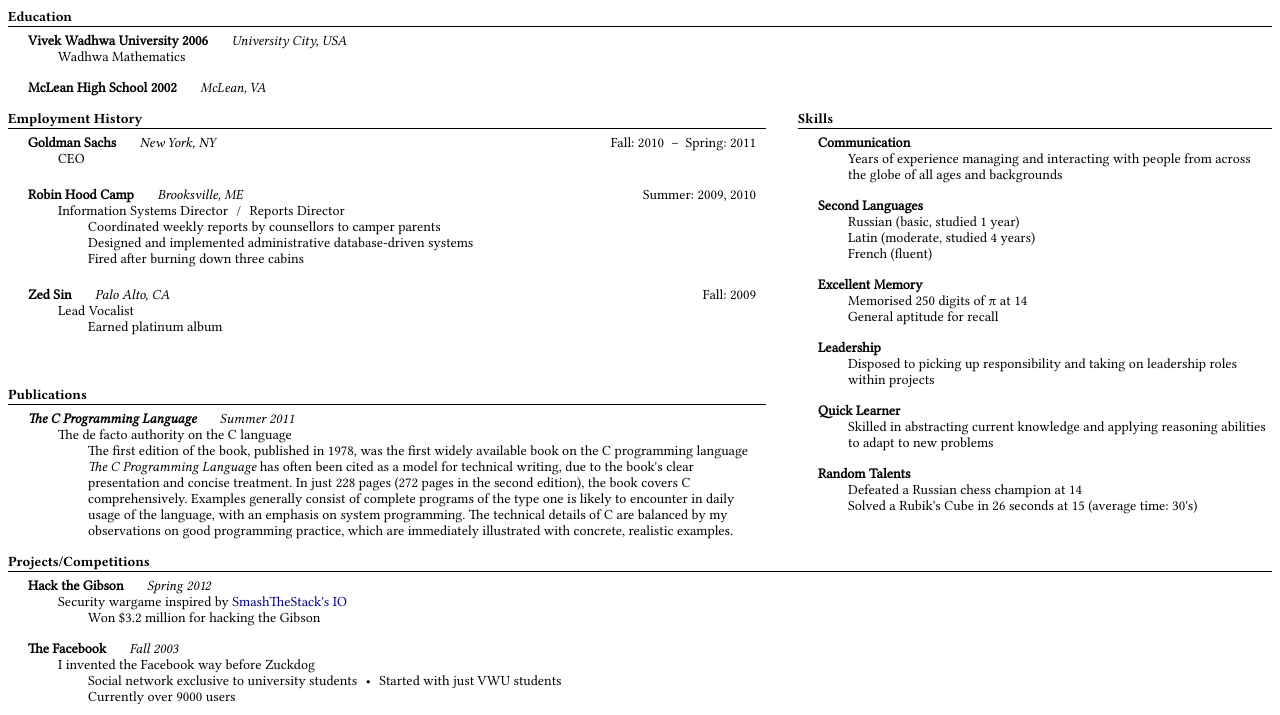
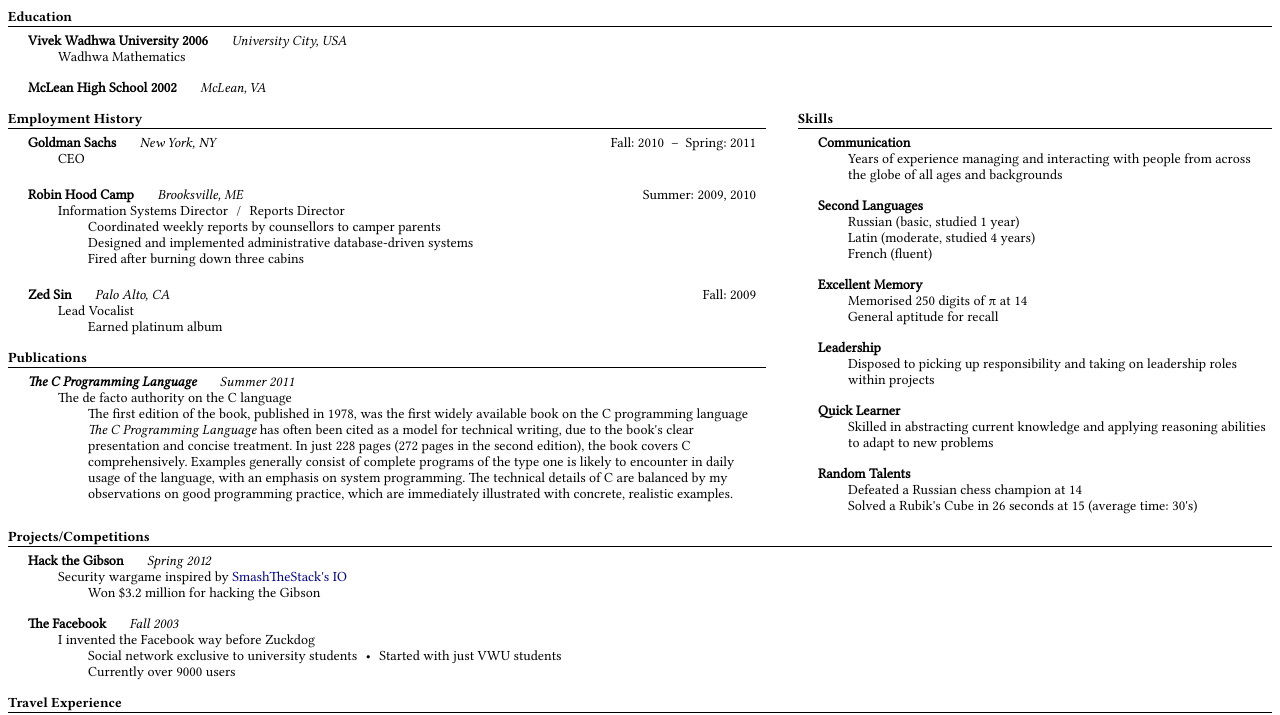
Before and after one commit to buu700/html-resume, a plain HTML site: page cv.template.html in a window 1280 px wide. Shown: the part 56-771 px from the top of the page. Drawn offline with Linux system fonts and the light colour scheme.

Commit message:
Update cv.template.html

```diff
--- a/cv.template.html
+++ b/cv.template.html
@@ -142,7 +142,7 @@
 
 
 
-<span name="Publications" class="left" style="margin-top: 37px;">
+<span name="Publications" class="left">
 
 	<div detail="Summer 2011">
 		<i>The C Programming Language</i>
```
